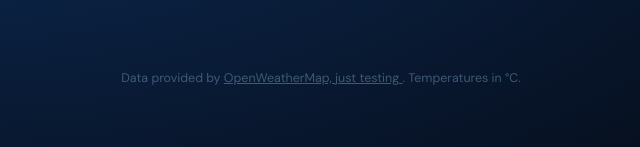
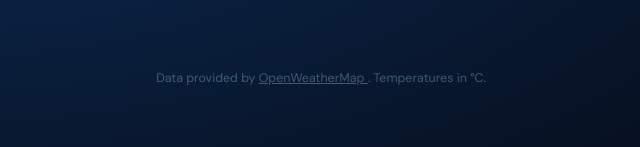
Before and after one commit to LeroyEdi7/Weather_Forecast, a website: page public/index.html in a window 1280 px wide. Shown: the part 650-797 px from the top of the page, 319-959 px from the left. Drawn offline with Linux system fonts and the light colour scheme.

Commit message:
Done Testing

```diff
--- a/public/index.html
+++ b/public/index.html
@@ -397,7 +397,7 @@
   </div>
 
   <footer>
-    Data provided by <a href="https://openweathermap.org" target="_blank" rel="noopener">OpenWeatherMap, just testing
+    Data provided by <a href="https://openweathermap.org" target="_blank" rel="noopener">OpenWeatherMap
     </a>.
     Temperatures in °C.
   </footer>
```
